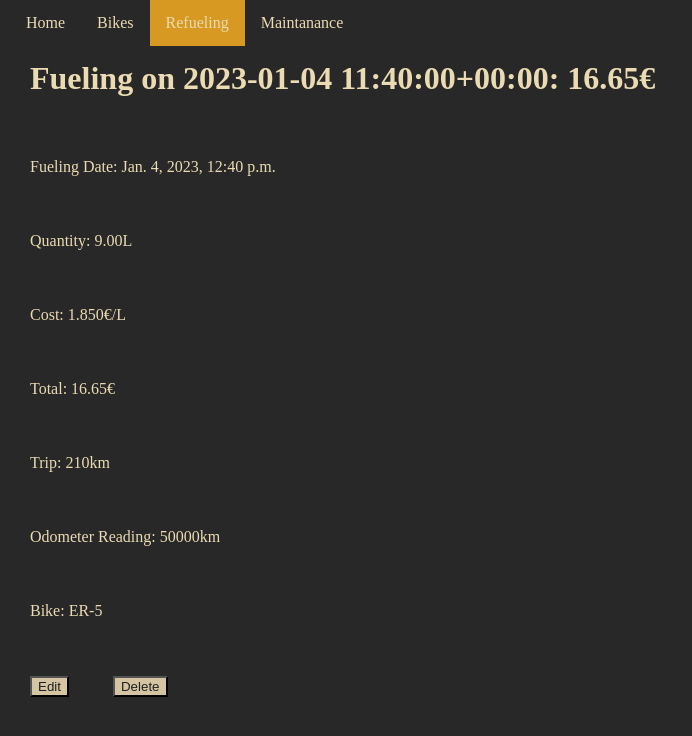
After one commit to SvenDo11/py-server, a Django app: page /bike/refueling/1/details/ in a window 1280 px wide. The commit adds this page. Shown: the top 736 px of the page, without its empty margins (0-692 px from the left). Run offline with Django 4.2, Linux system fonts and the light colour scheme; data comes from the database, SQL or seed files in the repository.

Commit message:
More changes

```diff
--- a/bike/models.py
+++ b/bike/models.py
@@ -1,12 +1,12 @@
 from unicodedata import decimal
 from django.db import models
-from django.urls import reverse
+from django.urls import reverse_lazy
 
 
 class Fuel(models.Model):
     bike = models.ForeignKey("Bike", models.CASCADE)
     fuel_date = models.DateTimeField('date fueled up')
-    litre = models.DecimalField('Amount fueled up', max_digits=5, decimal_places=2)
+    quantity = models.DecimalField('Amount fueled up', max_digits=5, decimal_places=2)
     cost_per_litre = models.DecimalField('Cost per litre', max_digits=5, decimal_places=3)
     total_cost = models.DecimalField('Total cost of fueling', max_digits=5, decimal_places=2)
     km_trip = models.IntegerField('Km since last fueling')
@@ -17,6 +17,9 @@ class Fuel(models.Model):
 
     def litre_per_100km(self) -> decimal:
         return self.litre / self.km_trip * 100
+
+    def get_absolute_url(self):
+        return reverse_lazy("bike:refuelingDetail", kwargs={"pk": self.id})
 
 
 class Maintenance(models.Model):
@@ -32,7 +35,11 @@ class Maintenance(models.Model):
 class Bike(models.Model):
     ID = models.IntegerField("ID", primary_key=True)
     name = models.CharField('Name', max_length=30)
-    manufacturer = models.CharField('Manufacturer', max_lenth=30)
+    manufacturer = models.CharField('Manufacturer', max_length=30)
+    initial_odometer = models.IntegerField("Initial Odometer Reading", default = 0)
 
     def __str__(self) -> str:
         return self.name
+
+    def get_absolute_url(self):
+        return reverse_lazy("bike:bikeDetail", kwargs={"pk": self.ID})
--- a/bike/static/bike/styles.css
+++ b/bike/static/bike/styles.css
@@ -26,10 +26,13 @@
 
     --color-fg: #ebdbb2;
     --color-bg: #282828;
+
+    --color-fg2: #1d2021;
+    --color-bg2: #d5c4a1;
 }
 
 body {
-    margin: 0;
+    margin: 10px;
     background-color: var(--color-bg);
 }
 
@@ -47,10 +50,43 @@ h2 {
     align-content: center;
 }
 
+p {
+    color: var(--color-fg);
+    padding: 20px;
+}
+
+button {
+    color: var(--color-fg2);
+    background-color: var(--color-bg2);
+    margin: 20px;
+}
+
+input {
+    color: var(--color-fg2);
+    background-color: var(--color-bg2);
+    margin: 20px;
+}
+
+ul {
+    color: var(--color-fg2);
+    background-color: var(--color-bg2);
+    border-radius: 20px;
+    list-style-type: none;
+    width: 500px;
+    padding: 15px;
+}
+
+a {
+    text-decoration: none;
+    color: var(--color-bg);
+}
+
+
 #navigationbar {
-    ul {
+    & ul {
         color: var(--color-fg);
         list-style-type: none;
+        border-radius: 0px;
         margin: 0;
         padding: 0;
         overflow: hidden;
@@ -60,11 +96,11 @@ h2 {
         background-color: var(--color-bg);
     }
 
-    li {
+    & li {
         float:left
     }
 
-    li a {
+    & li a {
         display: block;
         color: var(--color-fg);
         text-align: center;
@@ -72,11 +108,11 @@ h2 {
         text-decoration: none;
     }
 
-    li a:hover:not(.active) {
+    & li a:hover:not(.active) {
         background-color: var(--color8);
     }
 
-    li a.active {
+    & li a.active {
         background-color: var(--color3);
     }
 }
--- a/bike/templates/bike/base.html
+++ b/bike/templates/bike/base.html
@@ -3,6 +3,7 @@
 <head>
     {% load static %}
     <link rel="stylesheet" href="{% static 'bike/styles.css' %}">
+    <base href="{% static '/' %}">
     <title>{% block title %}Bike Statistics{% endblock %}</title>
 </head>
 
--- a/bike/templates/bike/bike_list.html
+++ b/bike/templates/bike/bike_list.html
@@ -10,10 +10,11 @@
     {% if bike_list %}
         <ul>
             {% for bike in bike_list %}
-                <li><a href= {% url 'bike:bikeDelete' bike.ID %} >{{ bike }}</a></li>
+                <li><a href= {% url 'bike:bikeDetail' bike.ID %} >{{ bike }}</a></li>
             {% endfor %}
         </ul>
     {% else %}
-        <p>No refueling are available.</p>
+        <p>No bikes are available.</p>
     {% endif %}
+    <button class="testButton" type="button" onclick="window.location.href='{% url 'bike:bikeCreate' %}';">Add Bike</button>
 {% endblock %}
--- /dev/null
+++ b/bike/templates/bike/refueling_detail.html
@@ -0,0 +1,23 @@
+{% extends "bike/base.html" %}
+
+{% load static %}
+<link rel="stylesheet" href="{% static 'bike/styles.css' %}">
+
+{% block title %}Refueling{% endblock %}
+
+{% block content %}
+{% if fuel %}
+    <h1>{{ fuel }}</h1>
+    <p>Fueling Date: {{ fuel.fuel_date }}</p>
+    <p>Quantity: {{ fuel.quantity }}L </p>
+    <p>Cost: {{ fuel.cost_per_litre }}€/L</p>
+    <p>Total: {{ fuel.total_cost }}€</p>
+    <p>Trip: {{ fuel.km_trip }}km</p>
+    <p>Odometer Reading: {{ fuel.km_total }}km</p>
+    <p>Bike: {{ fuel.bike }}</p>
+    <button type="button" onclick="window.location.href='{% url 'bike:refuelingUpdate' fuel.id %}';">Edit</button>
+    <button type="button" onclick="window.location.href='{% url 'bike:refuelingDelete' fuel.id %}';">Delete</button>
+{% else %}
+    <p> Refueling Not Found </p>
+{% endif %}
+{% endblock %}
--- a/bike/templates/bike/refueling_list.html
+++ b/bike/templates/bike/refueling_list.html
@@ -10,10 +10,11 @@
     {% if fueling_list %}
         <ul>
             {% for fueling in fueling_list %}
-                <li>Fueling on {{ fueling.fuel_date }}:</li>
+            <li><a href={% url 'bike:refuelingDetail' fueling.id %}>Fueling on {{ fueling.fuel_date }}</a></li>
             {% endfor %}
         </ul>
     {% else %}
         <p>No refueling are available.</p>
     {% endif %}
+    <button class="testButton" type="button" onclick="window.location.href='{% url 'bike:refuelingCreate' %}';">Add Refueling</button>
 {% endblock %}
--- a/bike/urls.py
+++ b/bike/urls.py
@@ -5,7 +5,14 @@ from . import views
 app_name = 'bike'
 urlpatterns = [
     path("", views.IndexView.as_view(), name="bikeIndex"),
-    path("refueling", views.FuelingView.as_view(), name="refuelingList"),
-    path("allBikes", views.BikeListView.as_view(), name="bikeList"),
-    path("<int:pk>/delete/", views.BikeDeleteView.as_view(), name='bikeDelete'),
+    path("refueling/", views.RefuelingListView.as_view(), name="refuelingList"),
+    path("refueling/<int:pk>/details/", views.RefuelingDetailView.as_view(), name="refuelingDetail"),
+    path("refueling/<int:pk>/delete/", views.RefuelingDeleteView.as_view(), name='refuelingDelete'),
+    path("refueling/<int:pk>/edit/", views.RefuelingUpdateView.as_view(), name="refuelingUpdate"),
+    path("refueling/addRefueling", views.RefuelingCreateView.as_view(), name="refuelingCreate"),
+    path("bikes", views.BikeListView.as_view(), name="bikeList"),
+    path("bikes/<int:pk>/details/", views.BikeDetailView.as_view(), name="bikeDetail"),
+    path("bikes/<int:pk>/delete/", views.BikeDeleteView.as_view(), name='bikeDelete'),
+    path("bikes/<int:pk>/edit/", views.BikeUpdateView.as_view(), name="bikeUpdate"),
+    path("bikes/addBike", views.BikeCreateView.as_view(), name="bikeCreate"),
 ]
--- a/bike/views.py
+++ b/bike/views.py
@@ -3,6 +3,8 @@ from django.views import generic
 from django.urls import reverse_lazy
 from .models import Bike, Fuel
 
+bike_fields = ["name", "manufacturer", "initial_odometer"]
+refueling_fields = ["bike", "fuel_date", "quantity", "cost_per_litre", "total_cost", "km_trip", "km_total"]
 
 class IndexView(generic.TemplateView):
     template_name = "bike/index.html"
@@ -13,7 +15,7 @@ class IndexView(generic.TemplateView):
         return context
 
 
-class FuelingView(generic.ListView):
+class RefuelingListView(generic.ListView):
     template_name = 'bike/refueling_list.html'
     context_object_name = 'fueling_list'
 
@@ -24,6 +26,54 @@ class FuelingView(generic.ListView):
 
     def get_queryset(self):
         return Fuel.objects.order_by('-fuel_date')
+
+
+class RefuelingDetailView(generic.DetailView):
+    model = Fuel
+    template_name = "bike/refueling_detail.html"
+    fields = refueling_fields
+
+    def get_context_data(self, **kwargs):
+        context = super().get_context_data(**kwargs)
+        context['navigationbar_active'] = "refueling"
+        return context
+
+    def get_queryset(self):
+        return Fuel.objects.all()
+
+
+class RefuelingCreateView(generic.CreateView):
+    model = Fuel
+    template_name = 'bike/bike_create.html'
+    fields = refueling_fields
+    success_url = reverse_lazy("bike:refuelingList")
+
+    def get_context_data(self, **kwargs):
+        context = super().get_context_data(**kwargs)
+        context['navigationbar_active'] = "refueling"
+        return context
+
+
+class RefuelingDeleteView(generic.DeleteView):
+    model = Fuel
+    template_name_suffix = "_delete"
+    success_url = reverse_lazy("bike:refuelingList")
+
+    def get_context_data(self, **kwargs):
+        context = super().get_context_data(**kwargs)
+        context['navigationbar_active'] = "refueling"
+        return context
+
+
+class RefuelingUpdateView(generic.UpdateView):
+    model = Fuel
+    template_name = "bike/refueling_update.html"
+    fields = refueling_fields
+
+    def get_context_data(self, **kwargs):
+        context = super().get_context_data(**kwargs)
+        context['navigationbar_active'] = "refueling"
+        return context
 
 
 class BikeListView(generic.ListView):
@@ -39,13 +89,46 @@ class BikeListView(generic.ListView):
         return Bike.objects.all()
 
 
+class BikeDetailView(generic.DetailView):
+    model = Bike
+    template_name = 'bike/bike_detail.html'
+    fields = bike_fields
+
+    def get_context_data(self, **kwargs):
+        context = super().get_context_data(**kwargs)
+        context['navigationbar_active'] = "bikes"
+        return context
+
+
 class BikeCreateView(generic.CreateView):
     model = Bike
-    fields = ["name"]
+    template_name = 'bike/bike_create.html'
+    fields = bike_fields
     success_url = reverse_lazy("bike:bikeList")
+
+    def get_context_data(self, **kwargs):
+        context = super().get_context_data(**kwargs)
+        context['navigationbar_active'] = "bikes"
+        return context
 
 
 class BikeDeleteView(generic.DeleteView):
     model = Bike
     template_name_suffix = "_delete"
     success_url = reverse_lazy("bike:bikeList")
+
+    def get_context_data(self, **kwargs):
+        context = super().get_context_data(**kwargs)
+        context['navigationbar_active'] = "bikes"
+        return context
+
+
+class BikeUpdateView(generic.UpdateView):
+    model = Bike
+    template_name = "bike/bike_update.html"
+    fields = bike_fields
+
+    def get_context_data(self, **kwargs):
+        context = super().get_context_data(**kwargs)
+        context['navigationbar_active'] = "bikes"
+        return context
```
Also changed, not shown: bike/templates/bike/bike_detail.html (+18 -12 lines), bike/templates/bike/bike_update.html (added, +14 -0 lines), bike/templates/bike/refueling_create.html (added, +15 -0 lines), bike/templates/bike/refueling_delete.html (added, +15 -0 lines), bike/templates/bike/refueling_update.html (added, +14 -0 lines), bike/migrations/0002_bike_manufacturer_alter_bike_name.py (added), bike/migrations/0003_bike_initialt_odometer.py (added), bike/migrations/0004_rename_initialt_odometer_bike_initial_odometer.py (added), bike/migrations/0005_rename_litre_fuel_quantity.py (added), bike/templates/bike/bike_create.html (line endings or trailing spaces), db.sqlite3.
